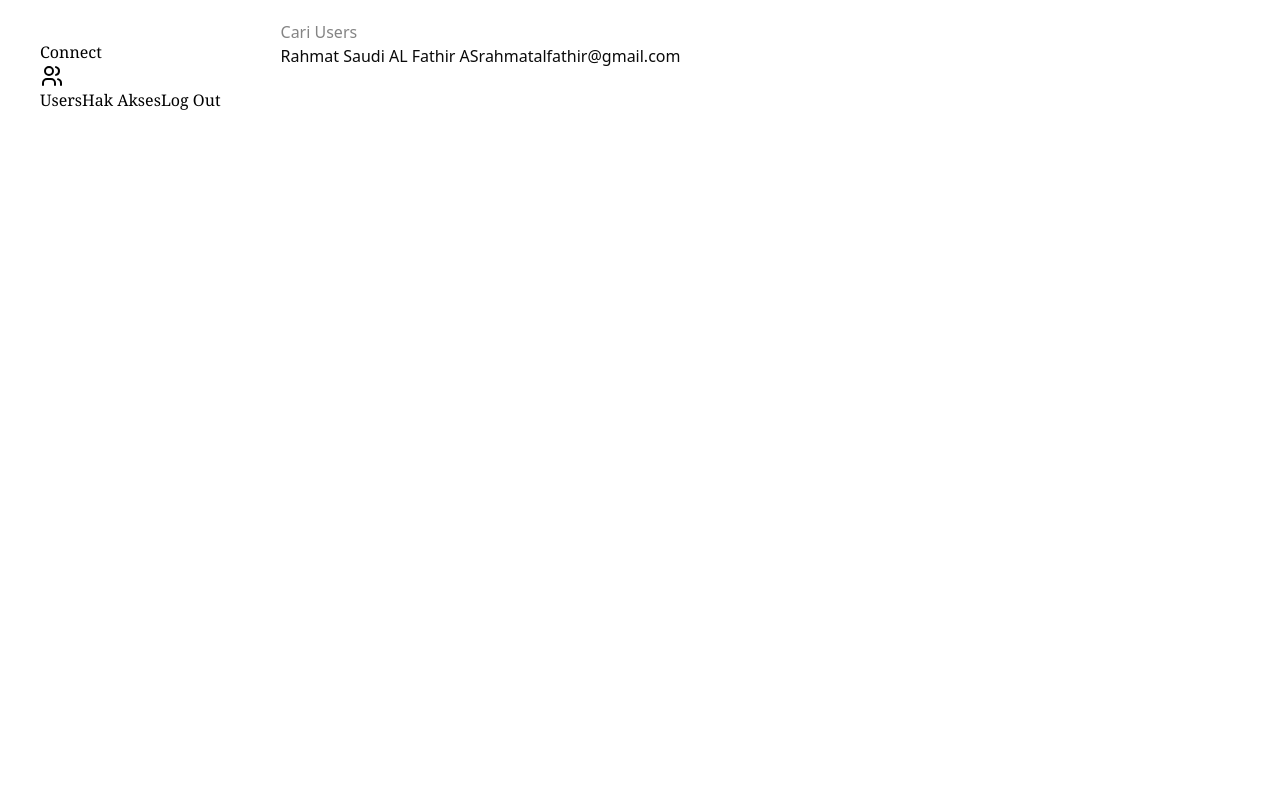
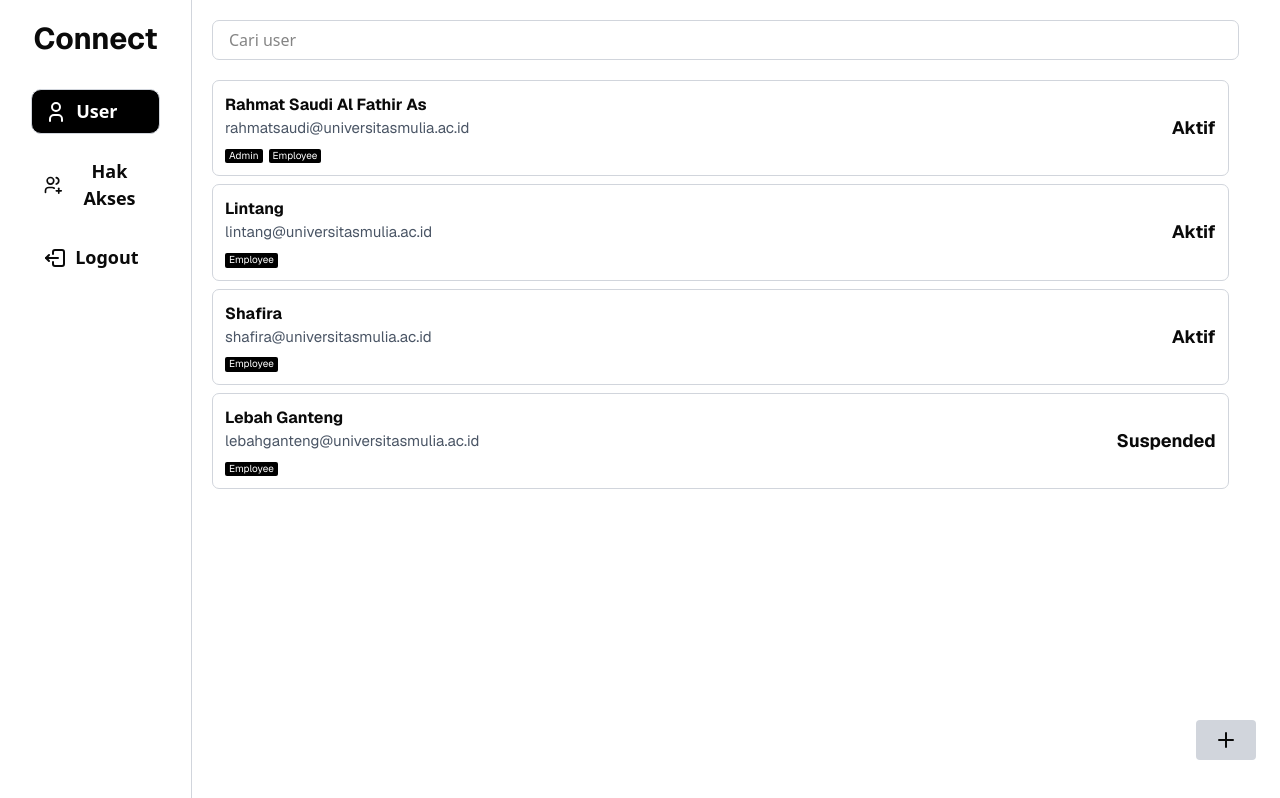
Before and after one commit to GrayMelvinL/login, a Next.js app: page /users in a window 1280 px wide. Built offline with nearby package versions, Linux system fonts and the light colour scheme.

Commit message:
Halaman User

```diff
--- a/src/app/users/page.js
+++ b/src/app/users/page.js
@@ -1,26 +1,86 @@
-import {IconUsers} from "@tabler/icons-react"
+import { IconLogout, IconLogout2, IconUser, IconUsersGroup, IconUsersPlus,IconPlus } from "@tabler/icons-react";
+import { Icon } from "lucide-react";
+
 export default function Users() {
   return (
-    <div id="container" className="flex">
-      <section id="Nav" className="bg-white h-[100npmvh] pt-10 p-10 text-black font-serif ">
-        <h1 >Connect</h1>
-        <div>
-          <button>
-            <IconUsers />Users</button>
-          <button>Hak Akses</button>
-          <button>Log Out</button>
+
+
+    <section id="container" class="flex h-screen justify-center">
+
+      <section id="navigation" class="bg-white w-[15%] border-r border-gray-300 p-4 ">
+        <h1 class="text-[30px] mb-5  font-sans  font-bold text-center">Connect</h1>
+        <div class="nav-buttons flex flex-col items-center gap-4 p-2 w-full mb-2 font-bold text-[18px]">
+          <button class="rounded-[10px] flex items-center gap-2 py-2 px-3 bg-black text-white border border-gray-300 w-[90%] cursor-pointer">
+            <IconUser/> User
+          </button>
+          <button class=" flex items-center gap-2 py-2 px-3 w-[90%]">
+            <IconUsersPlus /> Hak Akses
+          </button>
+          <button class=" flex items-center gap-2 py-2 px-3  w-[90%] ">
+            <IconLogout2 /> Logout
+          </button>
         </div>
       </section>
 
-      <section id="Content" className="p-5 bg-">
-        <input placeholder="Cari Users" className=""></input>
-        <div id="User-card">
-          <div id="User-info" className="flex">
-          <h2>Rahmat Saudi AL Fathir AS</h2>
-          <p>rahmatalfathir@gmail.com</p>
+
+      <section id="content" class="bg-white w-[85%] p-5">
+        <input
+          placeholder="Cari user"
+          class="flex w-[98%] h-[5vh] mb-5 p-4 text-[14,5px] border border-gray-300 rounded-[7px]"
+        />
+
+
+        <div class="user-card flex w-[97%] justify-between items-center border border-gray-300 rounded-[7px] p-3 mb-2 bg-white text-[15px] leading-tight">
+          <div class="user-info">
+            <h2 class="text-base font-bold text-[16px] font-sans">Rahmat Saudi Al Fathir As</h2>
+            <p class="my-[2px] text-gray-600 font-sans">rahmatsaudi@universitasmulia.ac.id</p>
+            <div class="mt-1.5">
+              <span class="inline-block bg-black text-white px-1 py-[1px] text-[10px] rounded-[2px] font-sans mr-1.5">Admin</span>
+              <span class="inline-block bg-black text-white px-1 py-[1px] text-[10px] rounded-[2px] font-sans">Employee</span>
+            </div>
           </div>
+          <div class="status aktif flex text-lg font-bold font-sans">Aktif</div>
+        </div>
+
+        <div class="user-card flex w-[97%] justify-between items-center border border-gray-300 rounded-[7px] p-3 mb-2 bg-white text-[15px] leading-tight">
+          <div class="user-info">
+            <h3 class="text-base font-bold text-[16px] font-sans">Lintang</h3>
+            <p class="my-[2px] text-gray-600 font-sans">lintang@universitasmulia.ac.id</p>
+            <div class="mt-1.5">
+              <span class="inline-block bg-black text-white px-1 py-[1px] text-[10px] rounded-[2px] font-sans">Employee</span>
+            </div>
+          </div>
+          <div class="status aktif flex text-lg font-bold font-sans">Aktif</div>
+        </div>
+
+        <div class="user-card flex w-[97%] justify-between items-center border border-gray-300 rounded-[7px] p-3 mb-2 bg-white text-[15px] leading-tight">
+          <div class="user-info">
+            <h4 class="text-base font-bold text-[16px] font-sans">Shafira</h4>
+            <p class="my-[2px] text-gray-600 font-sans">shafira@universitasmulia.ac.id</p>
+            <div class="mt-1.5">
+              <span class="inline-block bg-black text-white px-1 py-[1px] text-[10px] rounded-[2px] font-sans">Employee</span>
+            </div>
+          </div>
+          <div class="status aktif flex text-lg font-bold font-sans">Aktif</div>
+        </div>
+
+        <div class="user-card flex w-[97%] justify-between items-center border border-gray-300 rounded-[7px] p-3 mb-2 bg-white text-[15px] leading-tight">
+          <div class="user-info">
+            <h5 class="text-base font-bold text-[16px] font-sans">Lebah Ganteng</h5>
+            <p class="my-[2px] text-gray-600 font-sans">lebahganteng@universitasmulia.ac.id</p>
+            <div class="mt-1.5">
+              <span class="inline-block bg-black text-white px-1 py-[1px] text-[10px] rounded-[2px] font-sans">Employee</span>
+            </div>
+          </div>
+          <div class="status suspended flex text-lg font-bold font-sans">Suspended</div>
         </div>
       </section>
-    </div>
+      <button class="absolute bottom-10 right-6 bg-gray-300 hover:bg-gray-100 text-xl w-15 h-10 rounded flex items-center justify-center ">
+        <IconPlus />
+      </button>
+    </section>
+
+
+
   );
 }
```
